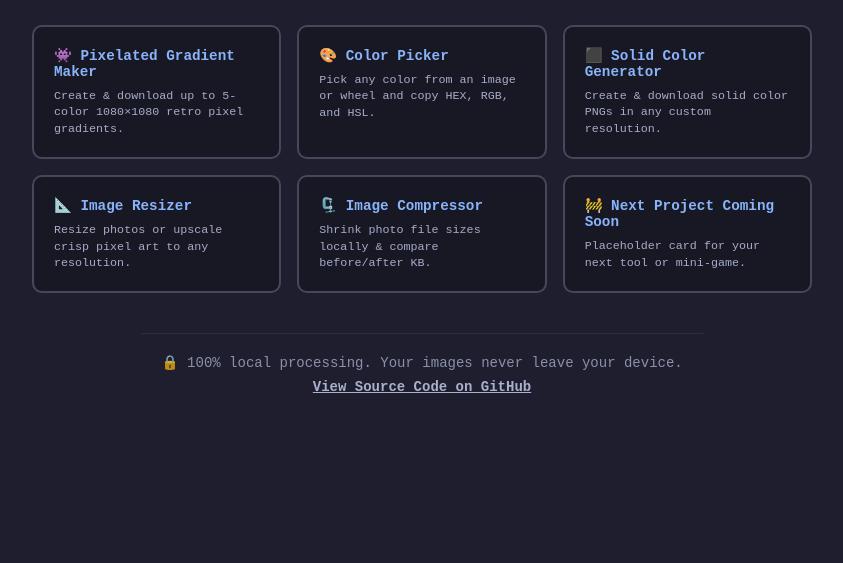
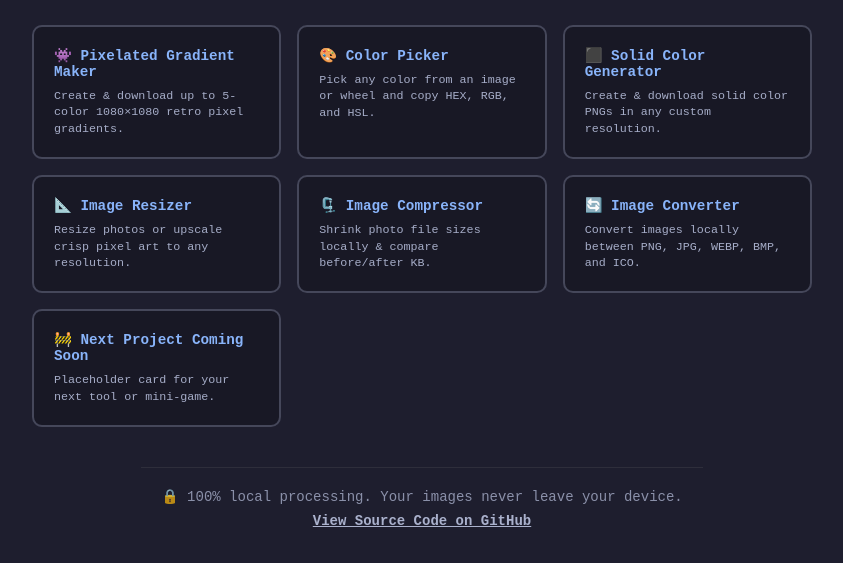
Before and after one commit to ElijahAmogsus/ElijahAmogsus.github.io, a plain HTML site: page index.html in a window 1280 px wide. Shown: the part 145-708 px from the top of the page, without its empty margins (218-1061 px from the left). Drawn offline with Linux system fonts and the light colour scheme.

Commit message:
Fix HTML structure and formatting issues

```diff
--- a/index.html
+++ b/index.html
@@ -97,10 +97,15 @@
       <span>Resize photos or upscale crisp pixel art to any resolution.</span>
     </a>
 
-        <a class="card" href="/image-compressor/">
+    <a class="card" href="/image-compressor/">
       <h3>🗜️ Image Compressor</h3>
       <span>Shrink photo file sizes locally & compare before/after KB.</span>
-        </a>
+    </a>
+
+    <a class="card" href="/image-converter/">
+      <h3>🔄 Image Converter</h3>
+      <span>Convert images locally between PNG, JPG, WEBP, BMP, and ICO.</span>
+    </a>
 
     <a class="card" href="#">
       <h3>🚧 Next Project Coming Soon</h3>
@@ -151,7 +156,7 @@
     applyPalette();
   </script>
 </body>
-  <footer style="text-align: center; margin-top: 40px; padding: 20px; font-size: 14px; opacity: 0.8; border-top: 1px solid rgba(128, 128, 128, 0.2);">
+<footer style="text-align: center; margin-top: 40px; padding: 20px; font-size: 14px; opacity: 0.8; border-top: 1px solid rgba(128, 128, 128, 0.2);">
   <p style="margin: 0 0 8px 0;">🔒 100% local processing. Your images never leave your device.</p>
   <a href="https://github.com/ElijahAmogsus/ElijahAmogsus.github.io" target="_blank" rel="noopener noreferrer" style="color: inherit; font-weight: bold; text-decoration: underline;">
     View Source Code on GitHub
```
